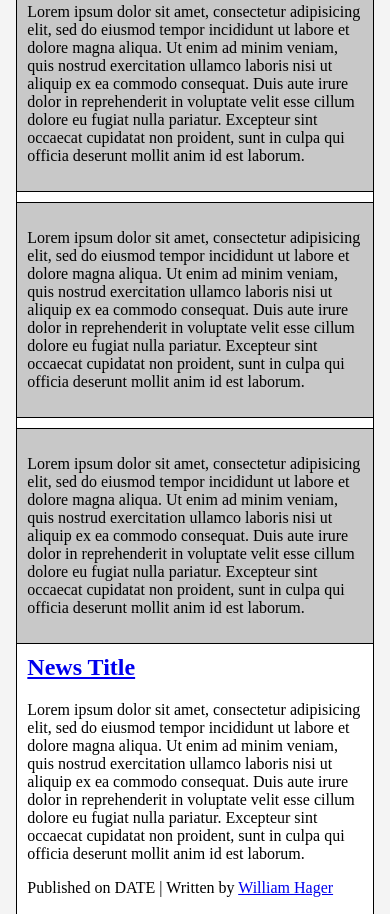
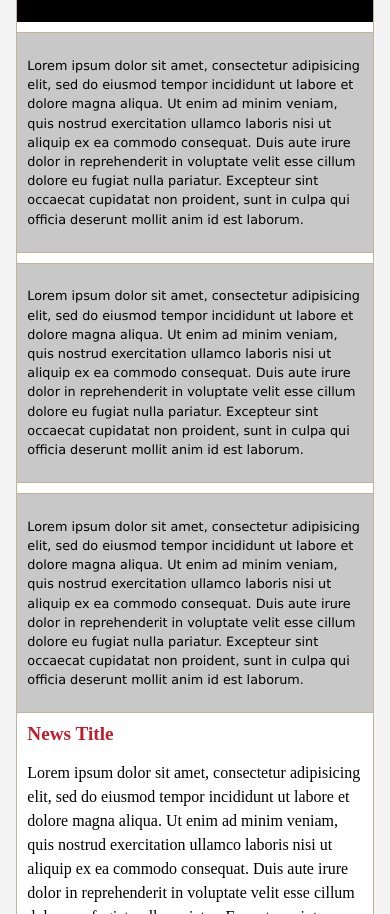
Before and after one commit to Dadidam/my-responsive, a plain HTML site: page index.html in a window 390 px wide. Shown: the part 261-1175 px from the top of the page. Drawn offline with Linux system fonts and the light colour scheme.

Commit message:
Added formatting for low res

```diff
--- a/styles.css
+++ b/styles.css
@@ -12,7 +12,7 @@ nav ul {
   }
   #master {
     background: rgb(255, 255, 255);
-    border: 1px solid rgb(0, 0, 0);
+    border: 1px solid rgb(193, 180, 152);
     margin: 0 auto;
     width: 95%;
   }
@@ -28,30 +28,61 @@ nav ul {
   }
 		nav li {
 			display: inline;
+			font-size: 120%;
+			line-height: 160%;
 			margin-left: 10px;
 		}
 		nav li a {
 			color: rgb(255, 255, 255);
+			text-decoration: none;
 		}
   #slideshow {
     display: none;
   }
   .contentbox {
     background: rgb(200, 200, 200);
-    border-bottom: 1px solid rgb(0, 0, 0);
-    border-top: 1px solid rgb(0, 0, 0);
+    border-bottom: 1px solid rgb(193, 180, 152);
+    border-top: 1px solid rgb(193, 180, 152);
 		float: left;
 		margin-bottom: 10px;
 		padding: 10px;
 	}
+		.contentbox p {
+			font-family: Verdana;
+			font-size: 80%;
+			line-height: 150%;
+		}
 	article {
+		margin-bottom: 60px;
 		margin-left: 10px;
 		width: 95%;
 	}
 	.news {
 		margin-bottom: 20px;
 	}
+		.news h2 {
+			font-size: 120%;
+			margin-bottom: 5px;
+		}
+		.news h2 a {
+			color: rgb(189, 30, 44);
+			text-decoration: none;
+		}
+		.news p {
+			line-height: 150%;
+		}
+		.newsmeta {
+			float: right;
+			font-family: Verdana;
+			font-size: 70%;
+			margin-top: 5px;
+		}
+		.newsmeta a {
+			color: rgb(189, 30, 44);
+		}
 	footer nav {
+		font-family: Verdana;
+		font-size: 80%;
 		margin-bottom: 0;
 	}
 }
```
